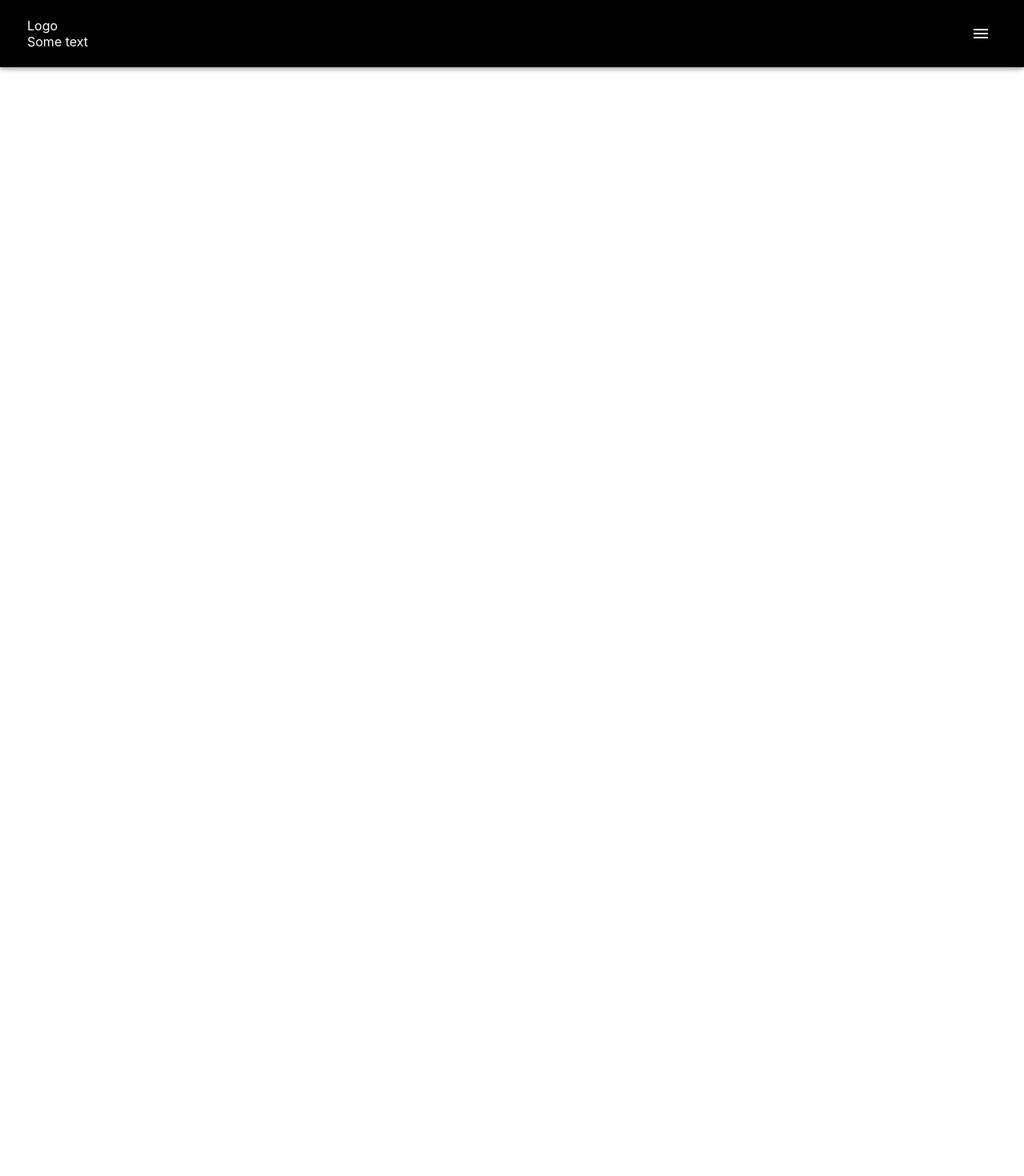
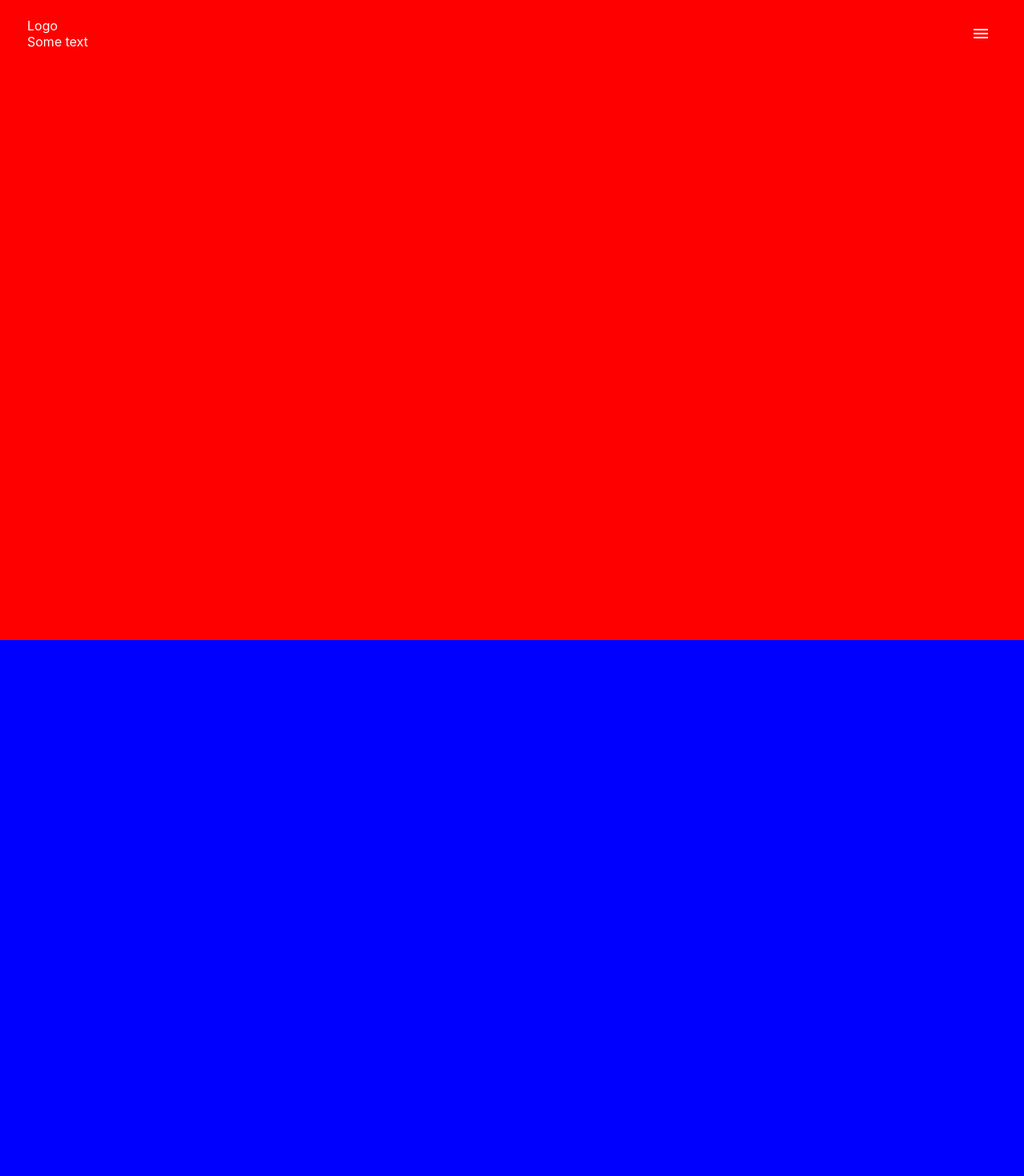
Before and after one commit to goclfc/udemyreact, a React (Create React App) app: page / in a window 1280 px wide. Shown: the top 1470 px of the page at 80% size. Before the commit the page ends 800 px from the top, so only its background shows below. Built offline with nearby package versions, Linux system fonts and the light colour scheme.

Commit message:
scroll handler

```diff
--- a/src/App.js
+++ b/src/App.js
@@ -4,6 +4,9 @@ const App = () => {
   return (
     <div className="App">
       <Header />
+      <div style={{height:"800px",background:'red'}}></div>
+      <div style={{height:"800px",background:'blue'}}></div>
+      <div style={{height:"800px",background:'yellow'}}></div>
     </div>
   );
 }
--- a/src/components/header/Header.js
+++ b/src/components/header/Header.js
@@ -4,17 +4,30 @@ import MenuIcon from '@mui/icons-material/Menu';
 import SideDrawer from '../sideDrawer/SideDrawer';
 const Header = () => {
     const [drawerOpen,setDrawerOpen] = useState(false)
-
+    const [headerShow, setHeaderShow] = useState(false)
+    const scrollHandler = ()=>{
+        if(window.scrollY > 0){
+            setHeaderShow(true)
+        }
+        else{
+            setHeaderShow(false)
+        }
+    }
 
     const toggleDrawer = (value) => {
         setDrawerOpen(value)
     }
 
+    useEffect(()=>{
+        window.addEventListener('scroll',scrollHandler)
+    },[])
+
     return (
         <AppBar
             position="fixed"
             style={{
-                backgroundColor:"black",
+                backgroundColor: headerShow ? "black":'transparent',
+                boxShadow:'none',
                 padding:"10px"
             }}
         >
```
